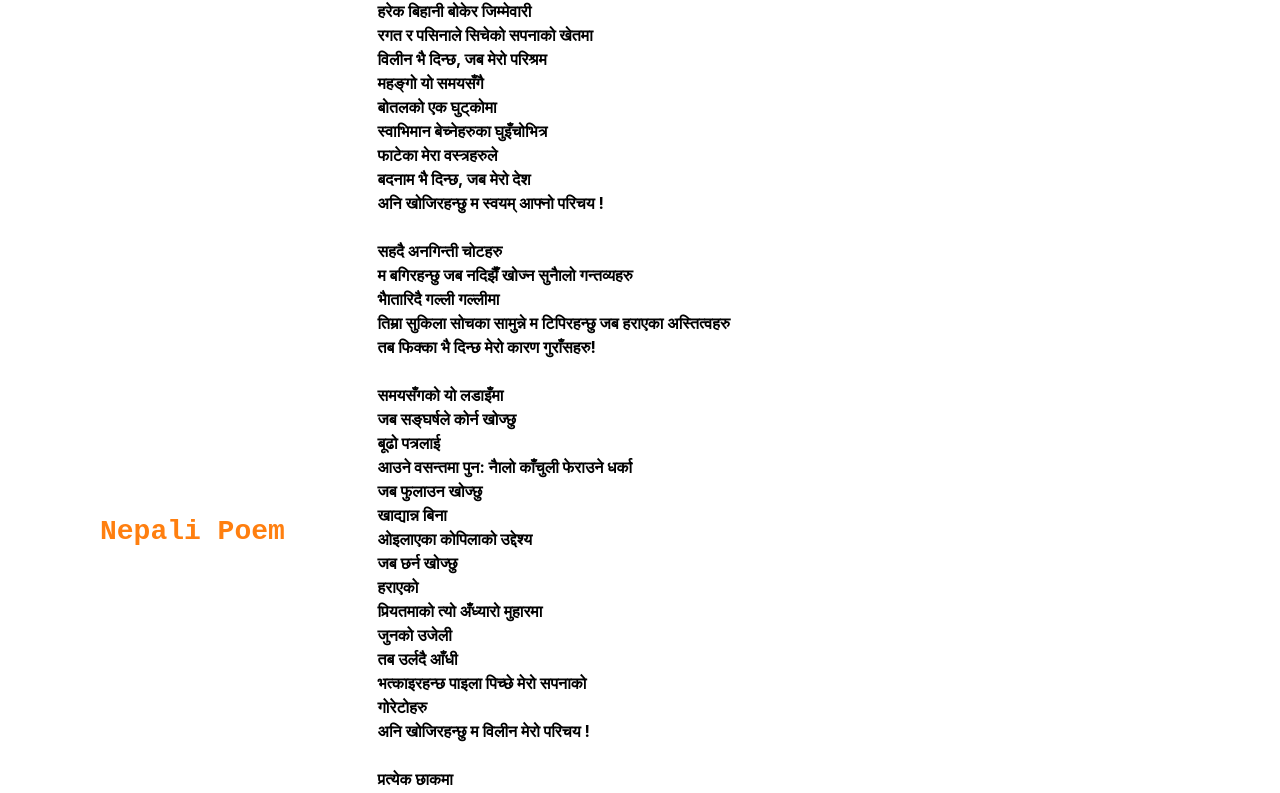
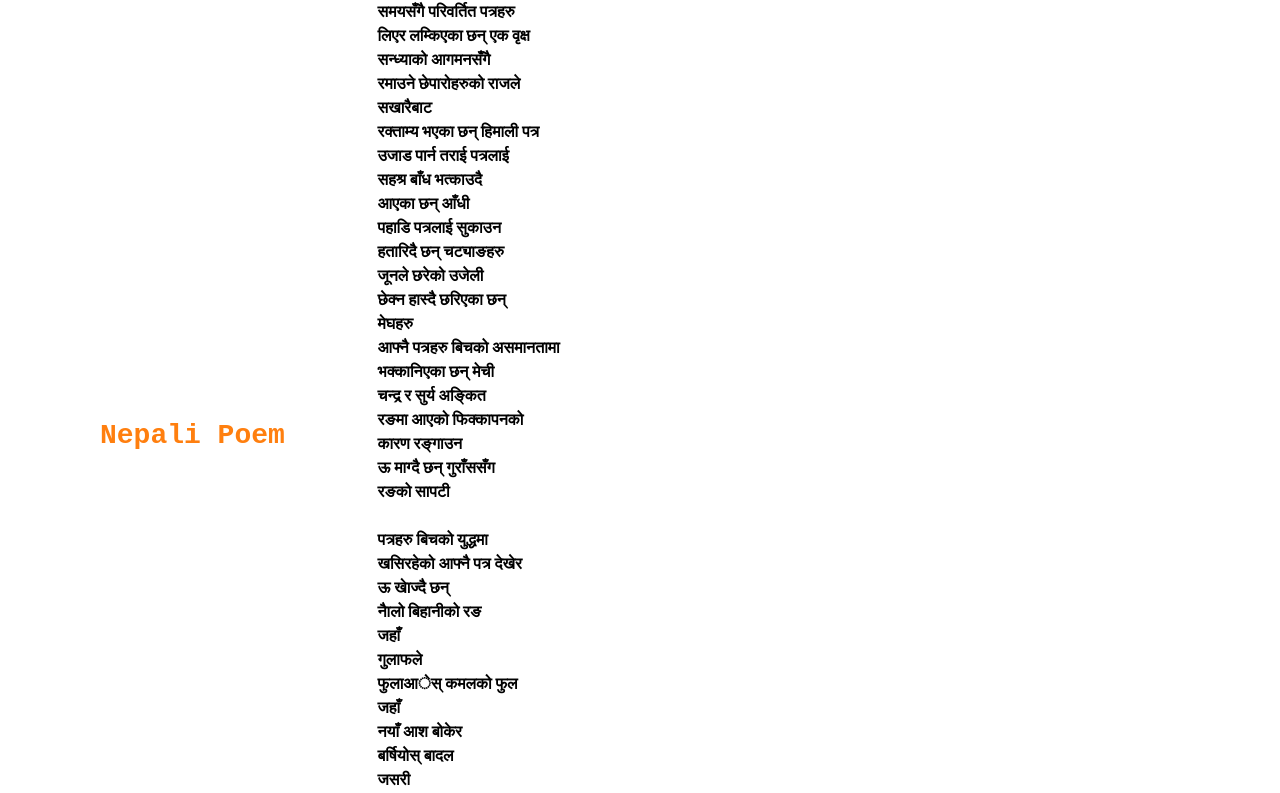
Before and after one commit to KamalAle12/kamalblog, a website: page index.html in a window 1280 px wide. Shown: the part 117-910 px from the top of the page. Drawn offline with nearby package versions, Linux system fonts and the light colour scheme.

Commit message:
Update index.html

```diff
--- a/index.html
+++ b/index.html
@@ -39,6 +39,61 @@
 
 
     <div class="container">
+        <div class="row row-content align-items-center " data-aos="fade-up">
+            <div class="col-12 col-sm-2 col-md-3 ">
+                <h3>Nepali Poem</h3>
+            </div>
+            <div class="col col-sm col-md ">
+                <div class="media ">
+                    <div class="media-body ">
+                        <h2 class="mt-0 media-heading ">रङ
+
+                        </h2>
+                        <p>समयसँगै परिवर्तित पत्रहरु<br>
+लिएर लम्किएका छन् एक वृक्ष<br>
+सन्ध्याको आगमनसँगै<br>
+रमाउने छेपारोहरुको राजले<br>
+सखारैबाट<br>
+रक्ताम्य भएका छन् हिमाली पत्र<br>
+उजाड पार्न तराई पत्रलाई<br>
+सहश्र बाँध भत्काउदै<br>
+आएका छन् आँधी <br>
+पहाडि पत्रलाई सुकाउन<br>
+हतारिदै छन् चट्याङहरु<br>
+जूनले छरेको उजेली <br>
+छेक्न हास्दै छरिएका छन्<br>
+मेघहरु<br>
+आफ्नै पत्रहरु बिचको असमानतामा<br>
+भक्कानिएका छन् मेची <br>
+चन्द्र र सुर्य अङ्कित <br>
+रङमा आएको फिक्कापनको <br>
+कारण रङ्गाउन <br>
+ऊ माग्दै छन् गुराँससँग <br>
+रङको सापटी <br><br>
+
+पत्रहरु बिचको युद्धमा <br>
+खसिरहेको आफ्नै पत्र देखेर <br>
+ऊ खाेज्दै छन् <br>
+नाैलो बिहानीको रङ <br>
+जहाँ <br>
+गुलाफले<br>
+फुलाआेस् कमलको फुल<br>
+जहाँ<br>
+नयाँ आश बोकेर <br>
+बर्षियोस् बादल<br>
+जसरी<br>
+रातमा बाेलाउन पर्दैन तारा <br>
+बिहानिमा बाेलाउनु पर्दैन सुर्य<br>
+त्यसैले<br>
+आज ऊ लम्किएका छन्<br>
+फेर्न फिक्का पत्रका रङहरु <br></p>
+                    </div>
+
+                </div>
+
+
+            </div>
+        </div>
 
         <div class="row row-content align-items-center " data-aos="fade-up">
             <div class="col-12 col-sm-2 col-md-3 ">
```
